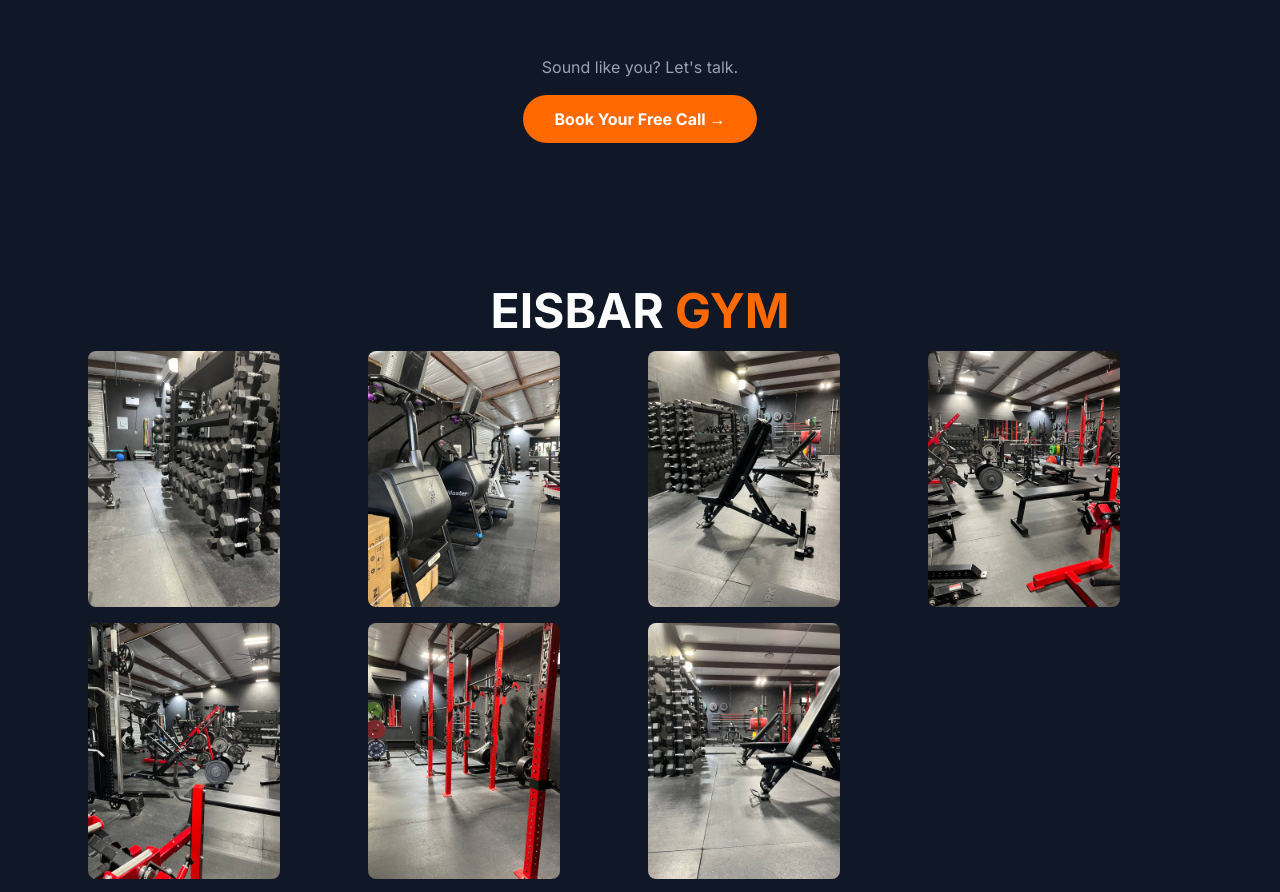
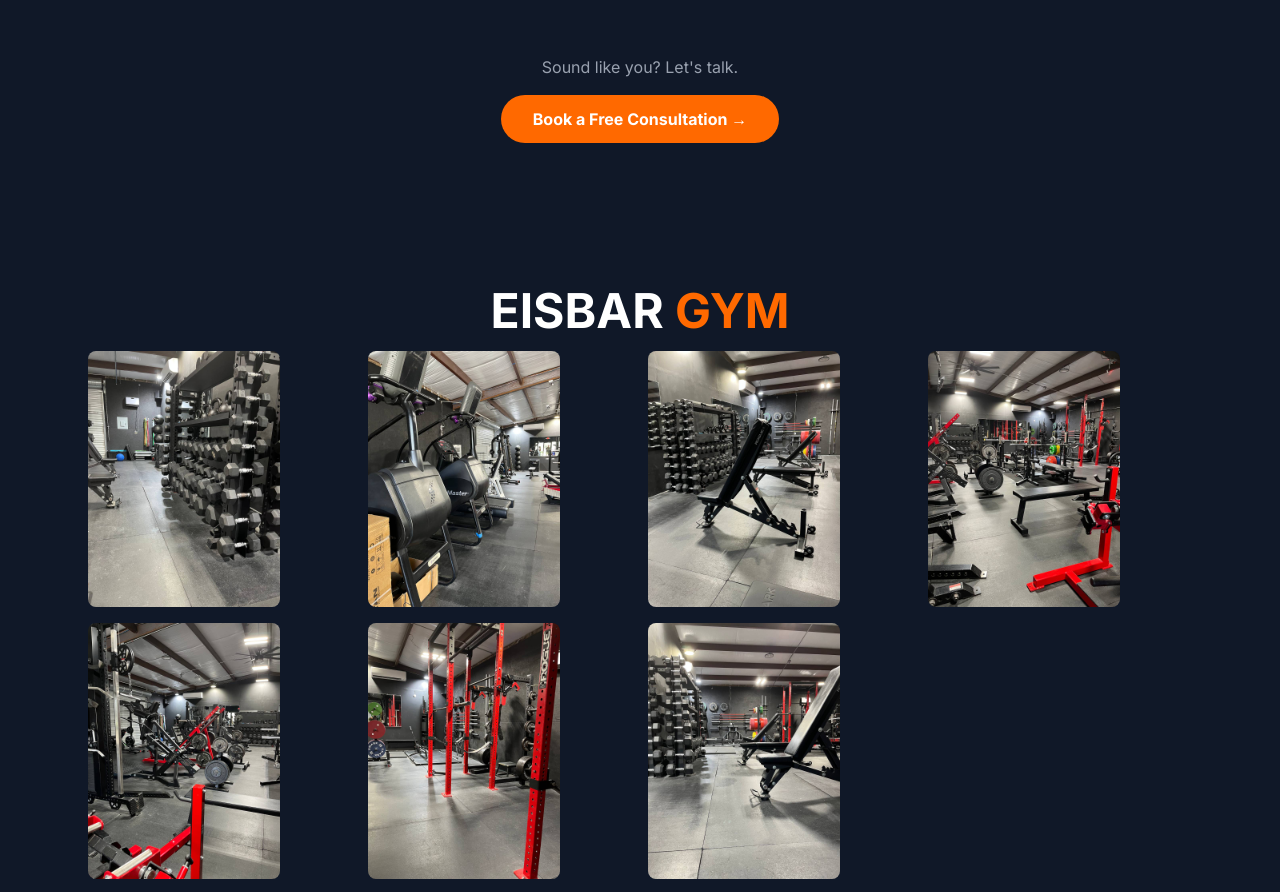
Before and after one commit to marrscozoe/amarsbody-website, a Next.js app: page / in a window 1280 px wide. Shown: the part 4326-5218 px from the top of the page. Built offline with nearby package versions, Linux system fonts and the light colour scheme; no server answers; the database is empty.

Commit message:
fix: use ctaText for secondary CTA button on homepage

```diff
--- a/src/app/page.tsx
+++ b/src/app/page.tsx
@@ -425,7 +425,7 @@
             href="#contact"
             className="inline-block bg-orange-500 text-white font-bold py-3 px-8 rounded-full hover:bg-orange-600 transition-all"
           >
-            Book Your Free Call →
+            {ctaText} →
           </a>
         </div>
       </section>
```
